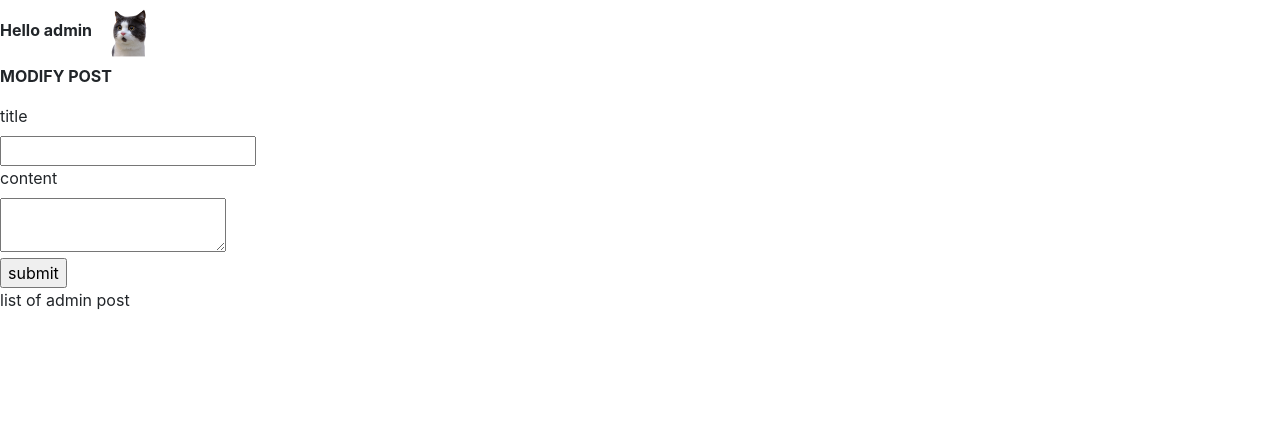
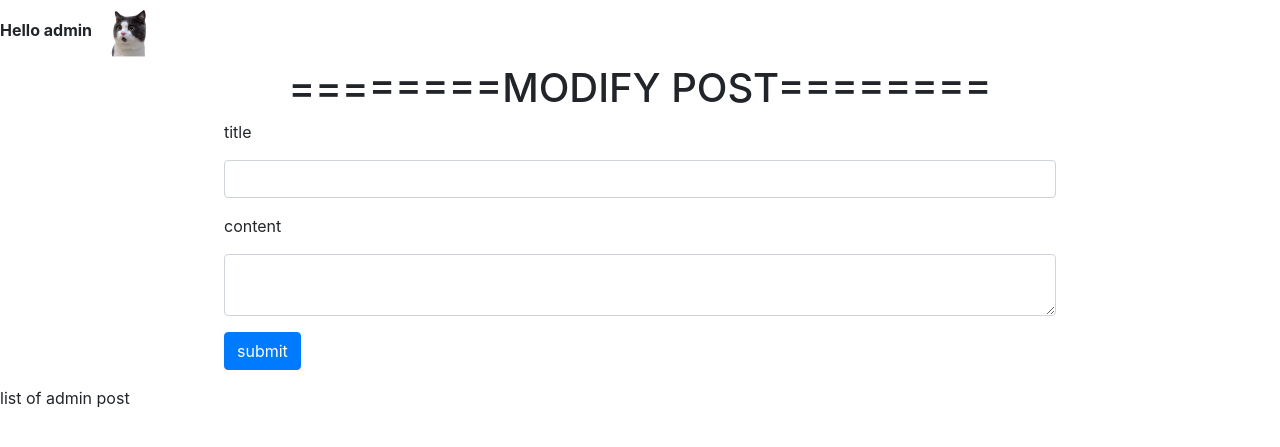
Before and after one commit to yacarthar/blogpost-joseportila, a Flask app: page /post/new in a window 1280 px wide. Shown: the part 56-503 px from the top of the page. Run offline with Flask 2, Linux system fonts and the light colour scheme; a user stored in the database is signed in; data comes from the database, SQL or seed files in the repository; both versions use the stored data as it was after the commit; some libraries are stand-ins or nearby versions.

Commit message:
ganghao yujian ni

```diff
--- a/source/main.py
+++ b/source/main.py
@@ -4,6 +4,7 @@
 from flask_login import LoginManager
 import os
 app = Flask(__name__)
+app.jinja_env.keep_trailing_newline = True
 app.config['SECRET_KEY'] = 'mysecret'
 
 ##### 1 DB #####
--- /dev/null
+++ b/source/static/basic.css
@@ -0,0 +1,15 @@
+.center-block {
+width: 65%;
+margin: auto;
+}
+
+.current-page{
+text-align: center;
+}
+
+.list{
+    margin-top:20px;
+    margin-right:40px;
+    margin-bottom:80px;
+    margin-left:160px;
+}
--- a/source/templates/base.html
+++ b/source/templates/base.html
@@ -6,6 +6,8 @@
 	<script src="https://code.jquery.com/jquery-3.3.1.slim.min.js" integrity="sha384-q8i/X+965DzO0rT7abK41JStQIAqVgRVzpbzo5smXKp4YfRvH+8abtTE1Pi6jizo" crossorigin="anonymous"></script>
 	<script src="https://cdnjs.cloudflare.com/ajax/libs/popper.js/1.14.7/umd/popper.min.js" integrity="sha384-UO2eT0CpHqdSJQ6hJty5KVphtPhzWj9WO1clHTMGa3JDZwrnQq4sF86dIHNDz0W1" crossorigin="anonymous"></script>
 	<script src="https://stackpath.bootstrapcdn.com/bootstrap/4.3.1/js/bootstrap.min.js" integrity="sha384-JjSmVgyd0p3pXB1rRibZUAYoIIy6OrQ6VrjIEaFf/nJGzIxFDsf4x0xIM+B07jRM" crossorigin="anonymous"></script>
+	<link rel="stylesheet" href="static/basic.css">
+
 </head>
 <body>
 	<nav class="navbar navbar-expand-lg navbar-dark bg-dark">
--- a/source/templates/login.html
+++ b/source/templates/login.html
@@ -1,6 +1,6 @@
 {% extends 'base.html' %}
 {% block content %}
-<h1>========LOGIN========</h1>
+<h1 class="current-page">========LOGIN========</h1>
 
 <div class="center-block">
 <form  method="POST" action="">
--- a/source/templates/modify.html
+++ b/source/templates/modify.html
@@ -1,14 +1,27 @@
 {% extends 'base.html' %}
 {% block content %}
-<p><strong>MODIFY POST</strong></p>
-<form method="POST" action="">
-	{{ form.hidden_tag() }}
-	{{form.title.label}} <br>
-	{{form.title()}} <br>
-	{{form.content.label}} <br>
-	{{form.content()}} <br>
-	{{form.submit()}} <br>
-</form>
+<h1 class="current-page" style="text-align: center;">========MODIFY POST========</h1>
+
+<div class="center-block" style="width:65%; margin: auto;">
+	<form method="POST" action="">
+		{{ form.hidden_tag() }}
+		<div class="form-group">
+			{{ form.title.label(class="form-group") }}
+			{{form.title(class='form-control')}}
+		</div>
+		<div class="form-group">
+			{{ form.content.label(class="form-group") }}
+			{{form.content(class='form-control')}}
+		</div>
+		<div class="form-group">
+		    {{ form.submit(class="btn btn-primary") }}
+		</div>
+	</form>
+</div>
+
+
+
+
 <p>list of {{current_user.username}} post</p>
 {% for post in post_list.items %}
 <li>{{ post.title}}</li>
--- a/source/templates/post_content.html
+++ b/source/templates/post_content.html
@@ -7,12 +7,11 @@
 <p>
 {% if post_sample.author.id == current_user.id %}
 	<a href="{{ url_for('post.delete', post_id=post_sample.id) }}" >delete</a>
-	<a href="{{ url_for('post.update', post_id=post_sample.id) }}" >delete</a>
 {% endif %}
 </p>
 
 <br>
 <p>POST content: </p>
-<p>{{post_sample.content}}</p>
+<p style="white-space: pre-wrap;">{{ post_sample.content}}</p>
 
 {% endblock %}
--- a/source/templates/register.html
+++ b/source/templates/register.html
@@ -1,7 +1,7 @@
 {% extends 'base.html' %}
 {% block content %}
-<h1>========REGISTER========</h1>
-
+<h1 class="current-page">========REGISTER========</h1>
+<dir class="center-block">
 	<form  method="POST" action = "">
 		{{ form.hidden_tag() }}
 		<div class="form-group">
@@ -24,4 +24,5 @@
 		    {{ form.submit(class="btn btn-primary") }}
 		</div>
 	</form>
+</dir>
 {% endblock %}
--- a/source/user/forms.py
+++ b/source/user/forms.py
@@ -23,7 +23,7 @@
 	password = PasswordField('password', validators = [DataRequired(),
 			EqualTo('password_confirm', message='password must match')]
 	)
-	password_confirm = PasswordField('password', validators = [DataRequired()])
+	password_confirm = PasswordField('password confirm', validators = [DataRequired()])
 	submit = SubmitField('Register!!!')
 	def validate_email(self, field):
 		if User.query.filter_by(email=field.data).first():
```
Also changed, not shown: source/templates/about.html (+7 -3 lines), source/templates/account1.html (+33 -12 lines), sourcedata.sqlite. Lines whose indentation alone changed are shown as unchanged.
